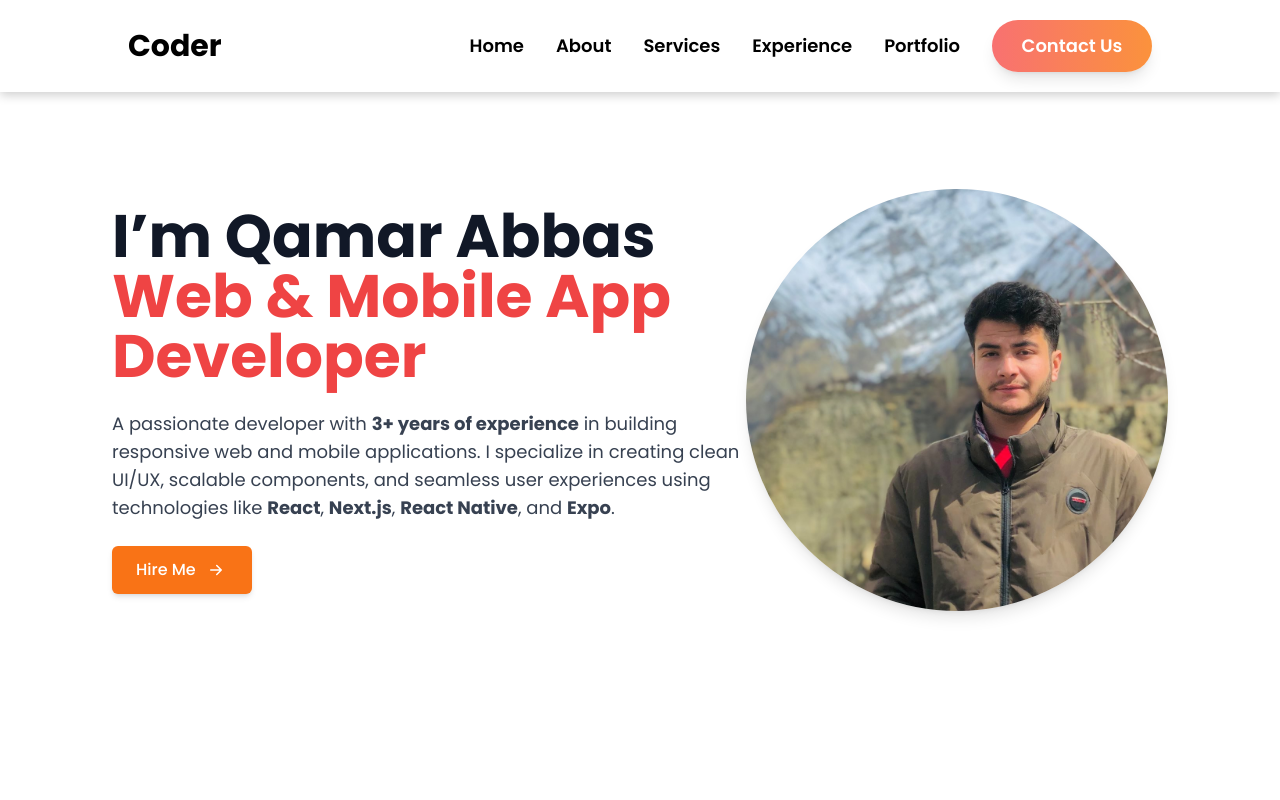
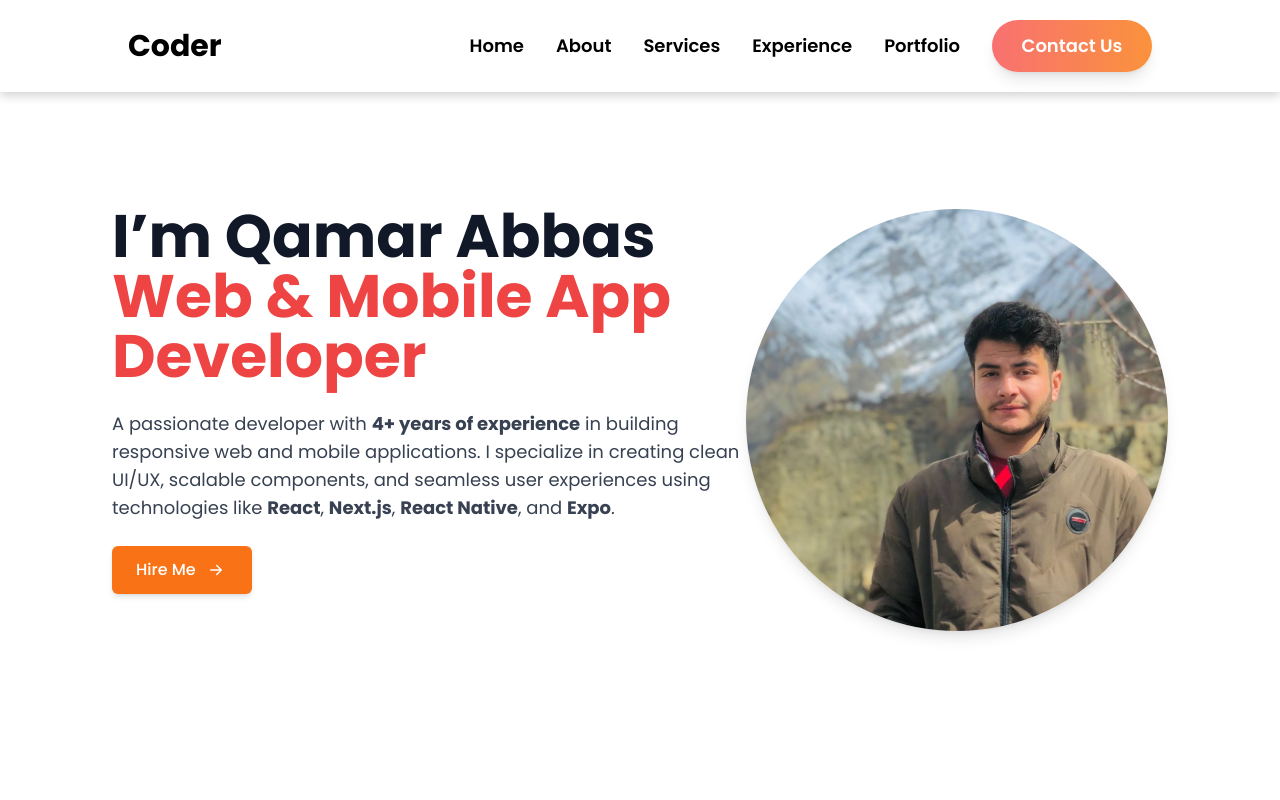
Before and after one commit to qamarabbas01/My-portfolio, a Next.js app: page / in a window 1280 px wide. Shown: the top 800 px of the page. Built offline with nearby package versions, Linux system fonts and the light colour scheme.

Commit message:
resolve cors issue

```diff
--- a/app/components/Hero.tsx
+++ b/app/components/Hero.tsx
@@ -14,7 +14,7 @@ const Hero: React.FC = () => {
         </h1>
 
         <p className="text-lg text-gray-700 max-w-2xl">
-          A passionate developer with <strong>3+ years of experience</strong> in
+          A passionate developer with <strong>4+ years of experience</strong> in
           building responsive web and mobile applications. I specialize in
           creating clean UI/UX, scalable components, and seamless user
           experiences using technologies like <strong>React</strong>,{" "}
@@ -29,7 +29,7 @@ const Hero: React.FC = () => {
         </button>
       </div>
 
-      <div className="w-full lg:w-1/2 mb-10 lg:mb-0 flex justify-center">
+      <div className="w-full lg:w-1/2 hidden lg:flex my-10 lg:mb-0 justify-center">
         <Image
           src={require("../assets/mypic.jpg")}
           width={500}
--- a/app/components/Navbar.tsx
+++ b/app/components/Navbar.tsx
@@ -69,7 +69,7 @@ const Navbar = () => {
 
       <div
         className={`transform ${menu ? "translate-x-0" : "translate-x-full"
-          } lg:hidden flex flex-col absolute bg-black text-white left-0 top-20 font-semibold text-2xl text-center z-10 pt-8 gap-8 w-full h-fit transition-transform duration-500 ease-in-out`}
+          } lg:hidden flex flex-col absolute bg-black text-white left-0 top-20 font-semibold text-2xl text-center z-10 pt-8 pb-8 gap-8 w-full h-fit transition-transform duration-500 ease-in-out`}
       >
         {[
           "#home",
--- a/app/page.tsx
+++ b/app/page.tsx
@@ -10,7 +10,7 @@ import Footer from "./components/Footer";
 const page = () => {
   return (
     <div>
-      <div id="navbar">
+      <div id="navbar" className="fixed w-full z-10 bg-white shadow-md transition-all duration-300">
         <Navbar />
       </div>
 
```
